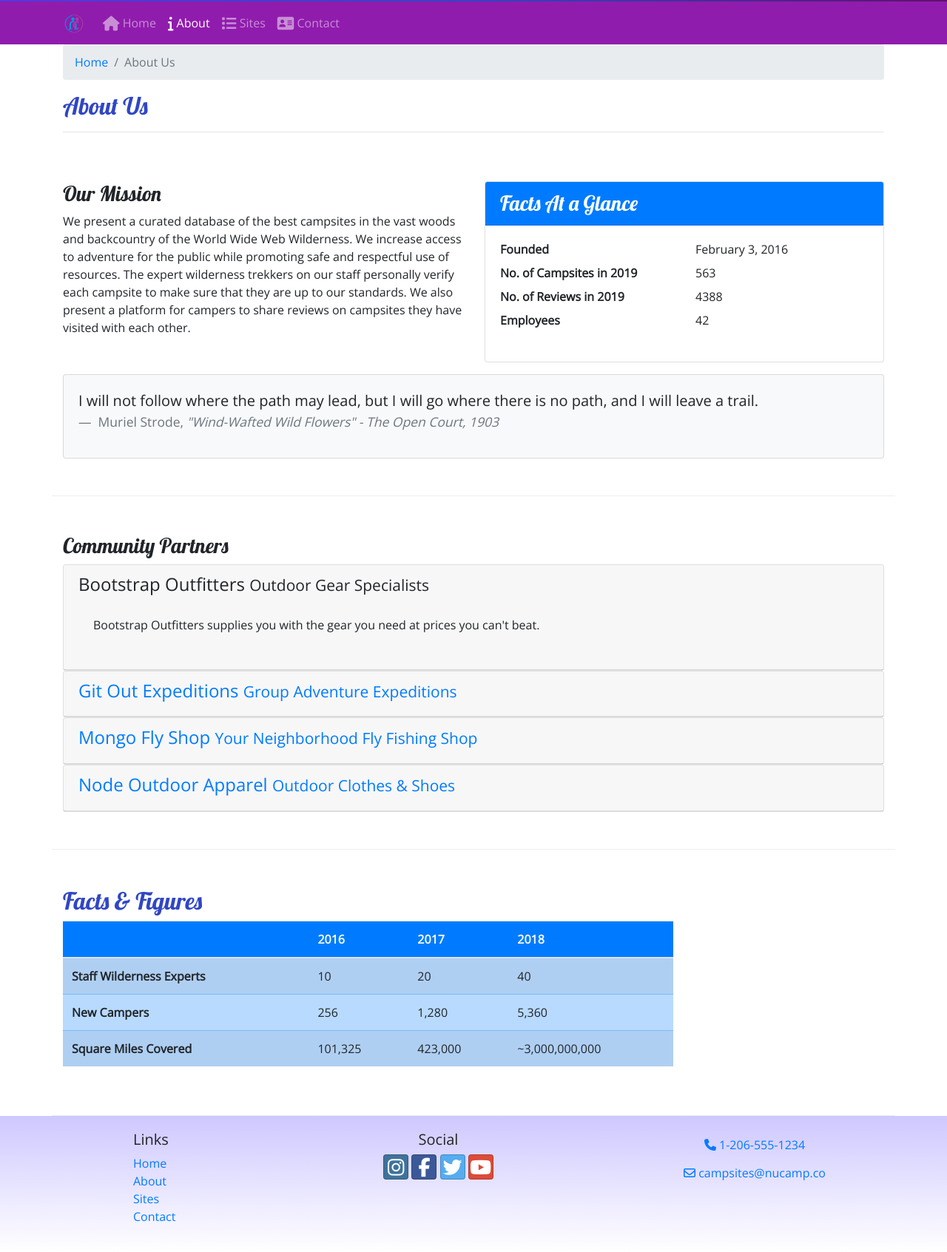
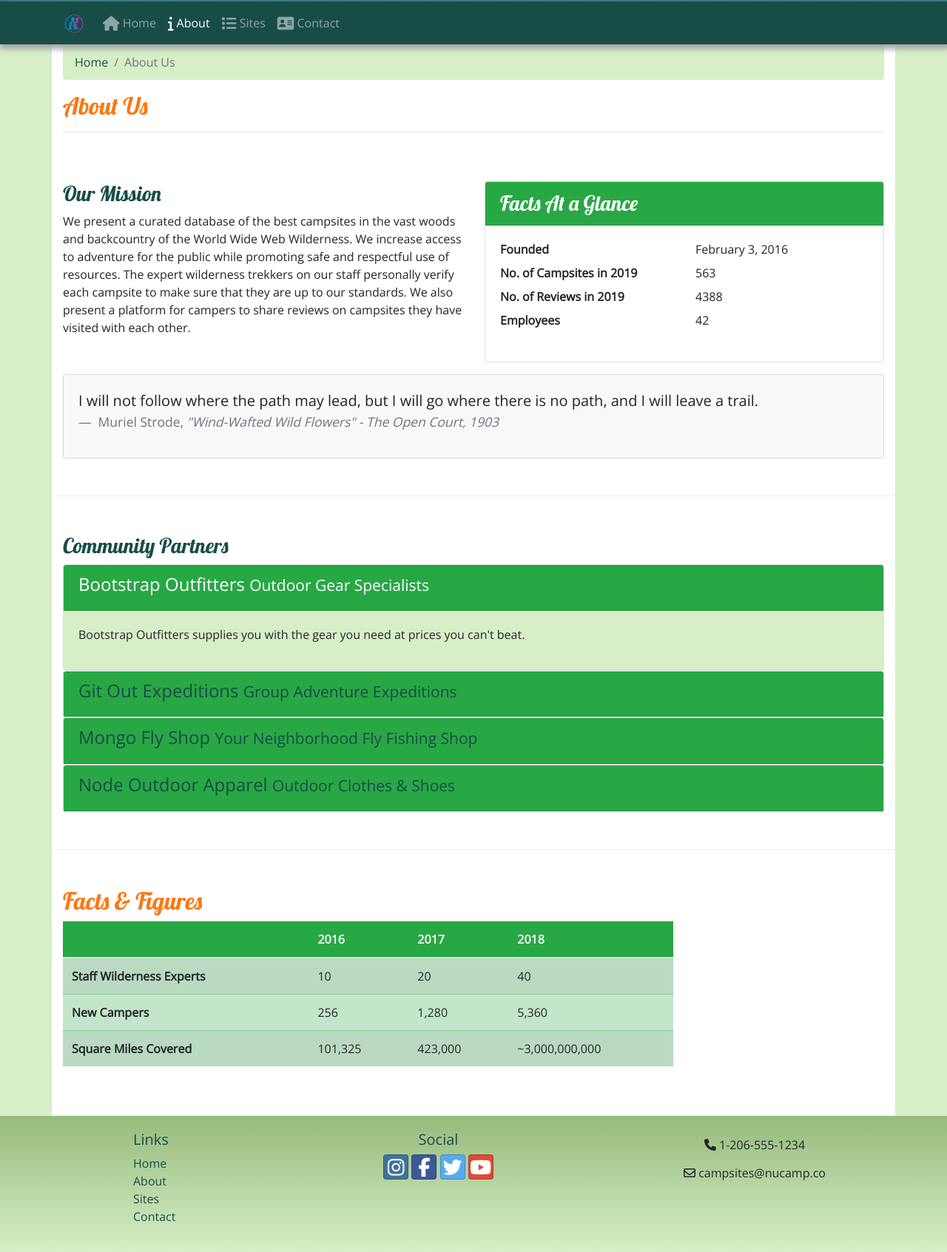
Before and after one commit to nil-sj/bootstrap, a plain HTML site: page aboutus.html in a window 1280 px wide. Shown: the part 160-1853 px from the top of the page at 74% size. Drawn offline with nearby package versions, Linux system fonts and the light colour scheme.

Commit message:
Week 3 - Change It Up

```diff
--- a/aboutus.html
+++ b/aboutus.html
@@ -52,7 +52,7 @@
     </nav>
 
     <div class="container">
-        <div class="row">
+        <div class="row page-heading">
             <div class="col">
                 <ol class="breadcrumb">
                     <li class="breadcrumb-item"><a href="index.html">Home</a></li>
@@ -71,7 +71,7 @@
             </div>
             <div class="col-sm-6">
                 <div class="card">
-                    <h3 class="card-header bg-primary text-white">Facts At a Glance</h3>
+                    <h3 class="card-header bg-success text-white">Facts At a Glance</h3>
                     <div class="card-body">
                         <dl class="row">
                             <dt class="col-6">Founded</dt>
@@ -107,58 +107,58 @@
                 <h3>Community Partners</h3>
                 <div id="accordion">
                     <div class="card">
-                        <div role="tab" class="card-header">
+                        <div role="tab" class="card-header bg-success text-white">
                             <h4>
                                 <a data-toggle="collapse" data-target="#bootstrap">
                                     Bootstrap Outfitters <small>Outdoor Gear Specialists</small>
                                 </a>
                             </h4>
+                        </div>
                         <div class="collapse show" id="bootstrap" data-parent="#accordion">
-                                <div class="card-body">
+                            <div class="card-body my-tab-body-color">
                                 <p class="d-none d-sm-block">Bootstrap Outfitters supplies you with the gear you need at prices you can't beat.</p>
                             </div>
                         </div>
                     </div>
-                    </div>
                     <div class="card">
-                        <div role="tab" class="card-header">
+                        <div role="tab" class="card-header bg-success text-white">
                             <h4>
                                 <a class="collapsed" data-toggle="collapse" data-target="#git">
                                     Git Out Expeditions <small>Group Adventure Expeditions</small>
                                 </a>
                             </h4>
+                        </div>
                         <div class="collapse" id="git" data-parent="#accordion">
-                                <div class="card-body">
+                            <div class="card-body my-tab-body-color">
                                 <p class="d-none d-sm-block">Join Git Out Expeditions to explore new horizons with a group of other adventurers!</p>
                             </div>
                         </div>
                     </div>
-                    </div>
                     <div class="card">
-                        <div role="tab" class="card-header">
+                        <div role="tab" class="card-header bg-success text-white">
                             <h4>
                                 <a class="collapsed" data-toggle="collapse" data-target="#mongo">
                                     Mongo Fly Shop <small>Your Neighborhood Fly Fishing Shop</small>
                                 </a>
                             </h4>
+                        </div>
                         <div class="collapse" id="mongo" data-parent="#accordion">
-                                <div class="card-body">
+                            <div class="card-body my-tab-body-color">
                                 <p class="d-none d-sm-block">Need a new fishing pole, a tacklebox, or flies of all kinds? Stop by Mongo Fly Shop.</p>
                             </div>
                         </div>
                     </div>
-                    </div>
                     <div class="card">
-                        <div role="tab" class="card-header">
+                        <div role="tab" class="card-header bg-success text-white">
                             <h4>
                                 <a class="collapsed" data-toggle="collapse" data-target="#node">
                                     Node Outdoor Apparel <small>Outdoor Clothes & Shoes</small>
                                 </a>
                             </h4>
+                        </div>
                         <div class="collapse" id="node" data-parent="#accordion">
-                                <div class="card-body">
+                            <div class="card-body my-tab-body-color">
                                 <p class="d-none d-sm-block">From polar fleeces to swimsuits, hiking boots to waders, a visit to Node will be sure to get you covered.</p>
-                                </div>
                             </div>
                         </div>
                     </div>
@@ -173,14 +173,14 @@
             	<div class="table-responsive">
                	    <table class="table table-striped">
 	                    <thead>
-	                        <tr class="bg-primary text-light">
+	                        <tr class="bg-success text-light">
 	                            <th></th>
 	                            <th>2016</th>
 	                            <th>2017</th>
 	                            <th>2018</th>
 	                        </tr>
                     	</thead>
-	                    <tbody class="table-primary">
+	                    <tbody class="table-success">
                             <tr>
                                 <th>Staff Wilderness Experts</th>
                                 <td>10</td>
@@ -227,8 +227,8 @@
                     <a class="btn btn-social-icon btn-google" href="http://youtube.com/"><i class="fa fa-youtube"></i></a>
                 </div>
                 <div class="col-sm-4 text-center">
-                    <a role="button" class="btn btn-link" href="tel:+12065551234"><i class="fa fa-phone"></i> 1-206-555-1234</a><br />
-                    <a role="button" class="btn btn-link" href="mailto:campsites@nucamp.co"><i class="fa fa-envelope-o"></i> campsites@nucamp.co</a>
+                    <a role="button" class="btn btn-link-success" href="tel:+12065551234"><i class="fa fa-phone"></i> 1-206-555-1234</a><br />
+                    <a role="button" class="btn btn-link-success" href="mailto:campsites@nucamp.co"><i class="fa fa-envelope-o"></i> campsites@nucamp.co</a>
                 </div>
            </div>
         </div>
--- a/css/styles.css
+++ b/css/styles.css
@@ -1,5 +1,10 @@
 body {
     font-family: "Open Sans", sans-serif;
+    background-color: #d6efc7;
+}
+
+a {
+    color: #184d47;
 }
 
 h1, h2, h3 {
@@ -7,34 +12,53 @@ h1, h2, h3 {
 }
 
 h2 {
-    color: #3046C5;
+    color: #fb7813;
+}
+
+h3, h5 {
+    color:  #184d47;
 }
 
 header h2 {
-    color: #CEC8FF;
+    color: #96bb7c;
 }
 
+
 .site-footer {
-    background-image: linear-gradient(#CEC8FF, white);
+    background-image: linear-gradient(#96bb7c, #d6efc7);
     padding: 20px 0;
 }
 
 .jumbotron {
     margin: 0;
     padding: 30px;
-    background-image: linear-gradient(to right, #5637DD, #3046C5, #60106B);
+    background-image: linear-gradient(to top, #17706E, #184d47);
+
     color: white;
+}
+
+#header-btn {
+    background: #fb7813;
 }
 
 .row-content {
     padding: 50px 0;
     border-bottom: 1px ridge;
     min-height: 200px;
+    background-color: white;
+}
+
+.page-heading {
+    background-color: white;
+}
+
+.breadcrumb {
+    background-color: #d6efc7;
 }
 
 .navbar {
-    background: #901CAD;
-
+    background: #184d47;
+    box-shadow: 2px 4px 8px 2px #A0A0A0;
 }
 
 .tab-content {
@@ -48,5 +72,9 @@ header h2 {
 }
 
 .carousel {
-    border: solid #5637DD;
+    border: solid #184d47;
 }
+
+.my-tab-body-color {
+    background-color: #d6efc7;
+}
```
Also changed, not shown: contactus.html (+6 -6 lines), index.html (+8 -8 lines), 1 other file. Lines whose indentation alone changed are shown as unchanged.
